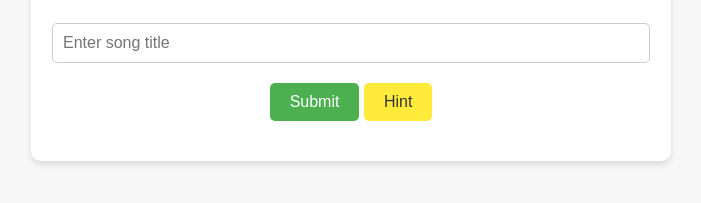
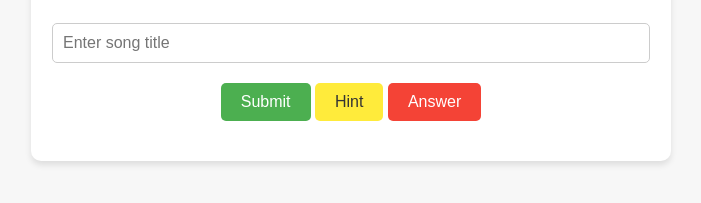
Before and after one commit to DarthDeviant/reezle, a plain HTML site: page index.html in a window 1280 px wide. Shown: the part 379-582 px from the top of the page, without its empty margins (289-990 px from the left). Drawn offline with Linux system fonts and the light colour scheme; no server answers.

Commit message:
Update index.html

```diff
--- a/index.html
+++ b/index.html
@@ -73,6 +73,10 @@
             background-color: #ffeb3b;
             color: #333;
         }
+        #answer {
+            background-color: #f44336;
+            margin-top: 10px;
+        }
     </style>
 </head>
 <body>
@@ -82,13 +86,14 @@
         <input type="text" id="song-input" placeholder="Enter song title">
         <button onclick="makeGuess()">Submit</button>
         <button id="hint" onclick="giveHint()">Hint</button>
+        <button id="answer" onclick="revealAnswer()">Answer</button>
         <ul class="guess-list" id="guess-list"></ul>
     </div>
 
     <script>
         const clientId = '9ff535e446804dcba85d7fbe3939de3a';
         const clientSecret = '81d55213b97c42e3b80874fefc215812';
-        const artistId = '7peXRjtbFS0TmD2IDDQzcL';
+        const artistId = '7peXRjtbFS0TmD2IDDQzcL';  // Kanye West artist ID
         let tracks = [];
         let mysterySong = '';
         let hintGiven = false;
@@ -171,6 +176,10 @@
             }
         }
 
+        function revealAnswer() {
+            alert(`The mystery song is: ${mysterySong}`);
+        }
+
         // Fetch tracks on page load
         fetchTracks();
     </script>
```
